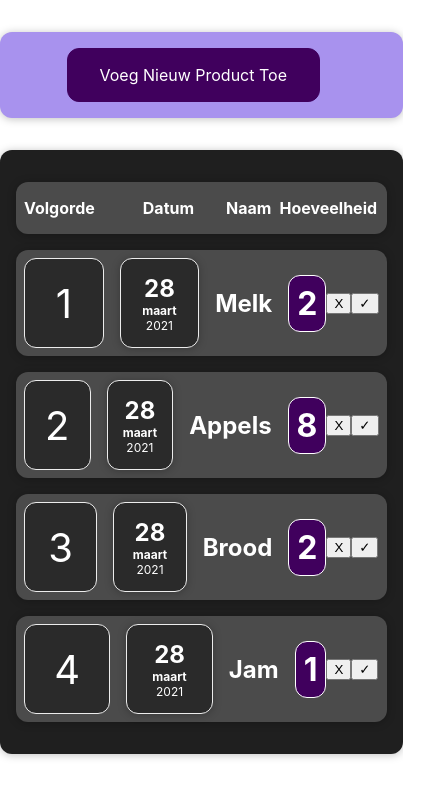
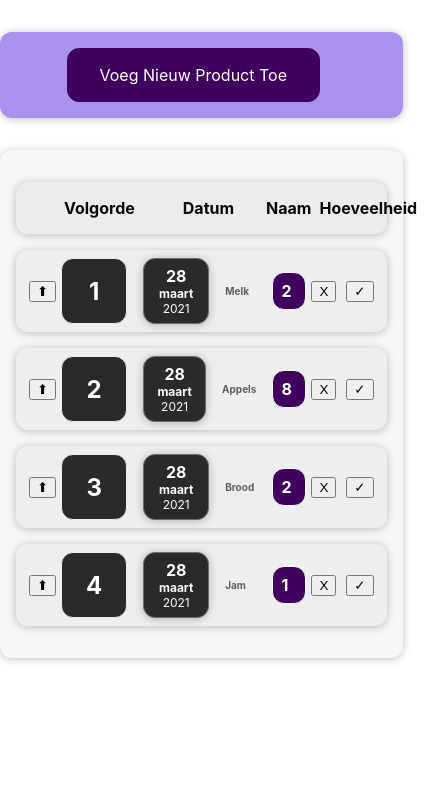
Before and after one commit to JJbings/BoodschApp, a React (Create React App) app: page / in a window 390 px wide. Shown: the top 798 px of the page, 425 px wide, since content can reach past the window. Built offline with nearby package versions, Linux system fonts and the light colour scheme.

Commit message:
changed color scheme and finished features

```diff
--- a/src/App.js
+++ b/src/App.js
@@ -46,10 +46,26 @@ function App() {
       const updatedItems = prevItems.filter((item) => item.id !== id);
       const updatedItem = prevItems.filter((item) => item.id === id);
       updatedItem[0].grey = true;
-      console.log(updatedItem);
+
       const updatedGreys = [...updatedItems, ...updatedItem];
-      console.log(updatedGreys);
+
       return updatedGreys;
+    });
+  };
+  const onDoneHandlerRemedy = (id) => {
+    setToDoItems((prevItems) => {
+      const updatedItem = prevItems.filter((item) => item.id === id);
+      const updatedItems = prevItems.filter((item) => item.id !== id);
+      updatedItem[0].grey = false;
+
+      return [...updatedItem, ...updatedItems];
+    });
+  };
+  const onUpdateHandler = (id) => {
+    setToDoItems((prevItems) => {
+      const updatedItem = prevItems.filter((item) => item.id === id);
+      const updatedItems = prevItems.filter((item) => item.id !== id);
+      return [...updatedItem, ...updatedItems];
     });
   };
 
@@ -59,6 +75,8 @@ function App() {
       <ToDos
         onDeleteItem={deleteTodoItemHandler}
         onGrey={onDoneHandler}
+        onUndoGrey={onDoneHandlerRemedy}
+        onUpdate={onUpdateHandler}
         items={toDoItems}></ToDos>
     </div>
   );
--- a/src/components/NewTodo/TodoForm.js
+++ b/src/components/NewTodo/TodoForm.js
@@ -21,6 +21,7 @@ const TodoForm = (props) => {
       name: enteredName,
       amount: enteredAmount,
       date: new Date(enteredDate),
+      grey: false,
     };
 
     props.onFormData(todoData);
--- a/src/components/ToDo.css
+++ b/src/components/ToDo.css
@@ -1,6 +1,6 @@
 .toDo {
   padding: 1rem;
-  background-color: rgb(31, 31, 31);
+  background-color: rgb(247, 247, 247);
   margin: 2rem auto;
   width: 50rem;
   max-width: 95%;
@@ -12,8 +12,8 @@
 
   padding: 0.5rem;
   margin: 1rem 0;
-
-  background-color: #4b4b4b;
+  padding-left: 3rem;
+  background-color: #ececec;
   border-radius: 12px;
   box-shadow: 0 1px 8px rgba(0, 0, 0, 0.25);
 }
@@ -21,14 +21,14 @@
 .des-a {
   font-size: 1rem;
 
-  color: white;
+  color: rgb(8, 8, 8);
   font-weight: bolder;
 }
 .des-b {
   margin-left: 3rem;
   font-size: 1rem;
   font-weight: bolder;
-  color: white;
+  color: rgb(8, 8, 8);
 }
 .des-c {
   color: #3a3a3a;
@@ -37,12 +37,12 @@
   flex: 1;
   font-weight: bolder;
   margin-left: 2rem;
-  color: white;
+  color: rgb(8, 8, 8);
 }
 .des-d {
   font-size: 1rem;
   font-weight: bold;
-  color: white;
+  color: rgb(8, 8, 8);
 
   padding: 0.5rem;
 }
--- a/src/components/ToDoItemDate.css
+++ b/src/components/ToDoItemDate.css
@@ -1,9 +1,9 @@
 .toDo-date {
   display: flex;
   flex-direction: column;
-  width: 5.5rem;
-  height: 5.5rem;
-  border: 1px solid #ececec;
+  width: 4rem;
+  height: 4rem;
+  border: 1px solid #6d6d6d;
   background-color: #2a2a2a;
   color: white;
 
@@ -13,10 +13,10 @@
 .toDo-date.grey {
   display: flex;
   flex-direction: column;
-  width: 5.5rem;
-  height: 5.5rem;
-  border: 1px solid #ececec;
-  background-color: #2a2a2a;
+  width: 4rem;
+  height: 4rem;
+  border: 1px solid #686868;
+  background-color: #dbdbdb;
   color: rgb(53, 52, 52);
   text-decoration: line-through;
   align-items: center;
@@ -33,6 +33,6 @@
 }
 
 .toDo-date__day {
-  font-size: 1.5rem;
+  font-size: 1rem;
   font-weight: bold;
 }
--- a/src/components/ToDos.js
+++ b/src/components/ToDos.js
@@ -15,6 +15,8 @@ const ToDos = (props) => {
       <TodoList
         onDeleteItem={props.onDeleteItem}
         onDoneHandler={props.onGrey}
+        onUndoGrey={props.onUndoGrey}
+        onUpdate={props.onUpdate}
         items={props.items}
         greys={props.greys}></TodoList>
     </Card>
--- a/src/components/TodoItem.css
+++ b/src/components/TodoItem.css
@@ -5,8 +5,8 @@
 
   padding: 0.5rem;
   margin: 1rem 0;
-
-  background-color: #4b4b4b;
+  width: auto;
+  background-color: #eeeeee;
 }
 .toDo-item.grey {
   display: flex;
@@ -16,7 +16,7 @@
   padding: 0.5rem;
   margin: 1rem 0;
 
-  background-color: #1a1a1a;
+  background-color: #e6e6e6;
 }
 .toDo-item__description {
   display: flex;
@@ -27,10 +27,12 @@
   justify-content: flex-start;
   flex: 1;
   color: #3a3a3a;
-  font-size: 1.5rem;
+  font-size: 1.2rem;
   flex: 1;
+  font-weight: bold;
   margin: 0 1rem;
-  color: white;
+  color: rgb(94, 94, 94);
+  width: auto;
 }
 .toDo-item__description.grey {
   display: flex;
@@ -41,10 +43,11 @@
   justify-content: flex-start;
   flex: 1;
   color: #3a3a3a;
-  font-size: 1.5rem;
+  font-size: 1.2rem;
   flex: 1;
+  font-weight: bold;
   margin: 0 1rem;
-  color: rgb(41, 40, 40);
+  color: rgb(190, 190, 190);
   text-decoration: line-through;
 }
 
@@ -56,12 +59,19 @@
   border: 1px solid white;
   padding: 0.5rem;
   border-radius: 12px;
+  min-width: 2rem;
+  min-height: 2rem;
+  padding-left: 0.5rem;
+  justify-items: center;
+  align-content: center;
+  align-items: center;
+  justify-content: center;
 }
 .toDo-item__amount.grey {
   font-size: 2rem;
   font-weight: bold;
   color: #3a3a3a;
-  background-color: #40005d;
+  background-color: #dbdbdb;
   border: 1px solid rgb(44, 44, 44);
   padding: 0.5rem;
   border-radius: 12px;
@@ -71,47 +81,75 @@
   margin-right: 1rem;
   display: flex;
   flex-direction: column;
-  width: 5.5rem;
-  height: 5.5rem;
+  min-width: 4rem;
+  min-height: 4rem;
   border: 1px solid #ececec;
   background-color: #2a2a2a;
   color: white;
   border-radius: 12px;
   align-items: center;
   justify-content: center;
-  font-size: 2.5rem;
+  font-size: 1.5rem;
   font-weight: 400;
+  font-weight: bold;
 }
 .toDo-item-number.grey {
   margin-right: 1rem;
   display: flex;
   flex-direction: column;
-  width: 5.5rem;
-  height: 5.5rem;
+  min-width: 4rem;
+  min-height: 4rem;
   border: 1px solid #4e4e4e;
-  background-color: #1a1919;
+  background-color: #dbdbdb;
   color: #3a3a3a;
   border-radius: 12px;
   align-items: center;
+  font-weight: bold;
   justify-content: center;
-  font-size: 2.5rem;
+  font-size: 1.5rem;
   font-weight: 400;
   text-decoration: line-through;
+}
+.btn {
+  margin: 5px;
 }
 @media (min-width: 580px) {
   .toDo-item__description {
     flex-direction: row;
     align-items: center;
     justify-content: flex-start;
-    flex: 1;
+    flex: 2;
   }
 
   .expense-item__description h2 {
     font-size: 1.25rem;
   }
-
-  .expense-item__price {
-    font-size: 1.25rem;
-    padding: 0.5rem 1.5rem;
+}
+@media (max-width: 580px) {
+  .toDo-item__description {
+    font-size: 10px;
+    max-width: 8rem;
+  }
+  .toDo-item__description.grey {
+    font-size: 10px;
+    max-width: 8rem;
+  }
+  .expense-item__description h2 {
+    font-size: 1rem;
+    max-width: 8rem;
+  }
+  .expense-item__description.grey h2 {
+    font-size: 1rem;
+    max-width: 8rem;
+  }
+  .toDo-item__amount {
+    min-width: 1rem;
+    min-height: 1rem;
+    font-size: 1rem;
+  }
+  .toDo-item__amount.grey {
+    min-width: 1rem;
+    min-height: 1rem;
+    font-size: 1rem;
   }
 }
--- a/src/components/TodoItem.js
+++ b/src/components/TodoItem.js
@@ -8,11 +8,22 @@ const TodoItem = (props) => {
   };
 
   const onDoneHandler = () => {
-    props.onGreyItem(props.id);
+    if (!props.grey) {
+      props.onGreyItem(props.id);
+    }
+    if (props.grey) {
+      props.onUndoGrey(props.id);
+    }
+  };
+  const onUpdateHandler = () => {
+    props.onUpdate(props.id);
   };
   return (
     <li>
       <Card className={!props.grey ? "toDo-item" : "toDo-item grey"}>
+        <button className="btn" onClick={onUpdateHandler}>
+          ⬆︎
+        </button>
         <div
           className={
             !props.grey ? "toDo-item-number" : "toDo-item-number grey"
@@ -36,8 +47,12 @@ const TodoItem = (props) => {
           {" "}
           {props.amount}
         </div>
-        <button onClick={onDeleteItemHandler}>X </button>
-        <button onClick={onDoneHandler}>✓</button>
+        <button className="btn" onClick={onDeleteItemHandler}>
+          X{" "}
+        </button>
+        <button className="btn" onClick={onDoneHandler}>
+          ✓
+        </button>
       </Card>
     </li>
   );
--- a/src/components/TodoList.js
+++ b/src/components/TodoList.js
@@ -10,6 +10,8 @@ const TodoList = (props) => {
     <TodoItem
       onDeleteItem={props.onDeleteItem}
       onGreyItem={props.onDoneHandler}
+      onUndoGrey={props.onUndoGrey}
+      onUpdate={props.onUpdate}
       key={item.id}
       name={item.name}
       grey={item.grey}
```
